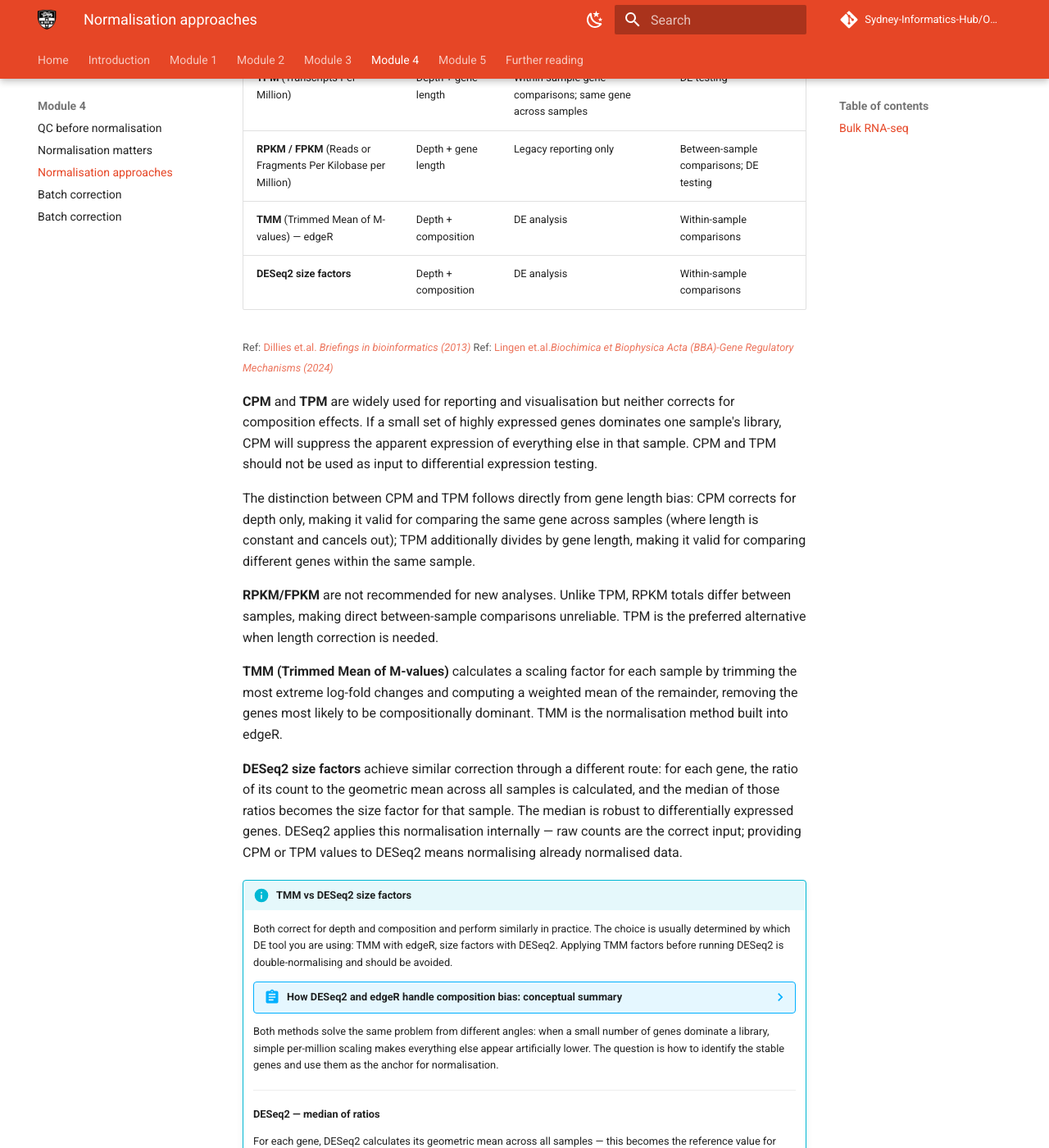
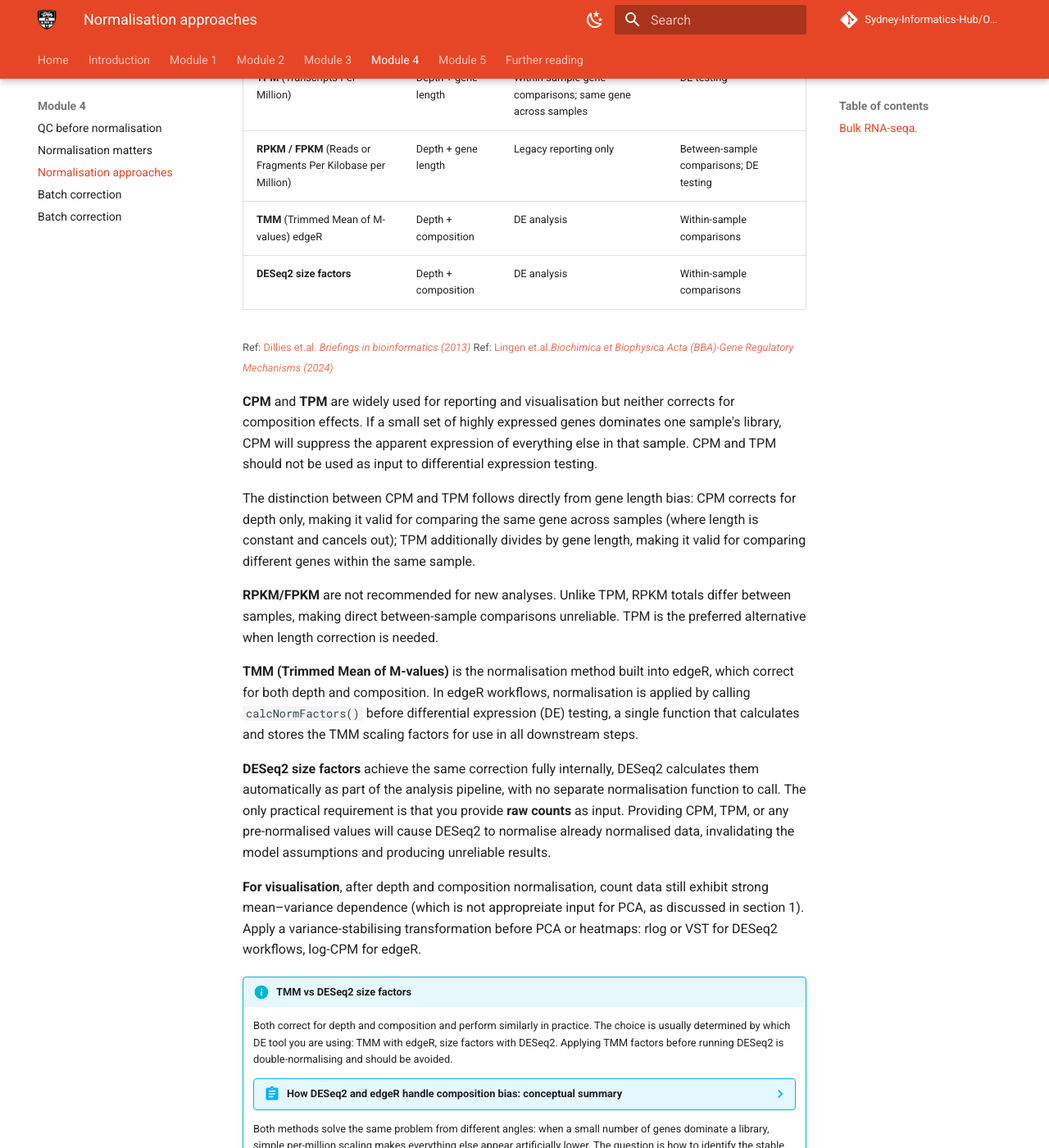
Before and after one commit to Sydney-Informatics-Hub/Omics-Study-Designs-and-Data-Interpretation, an MkDocs documentation site: the page built from docs/Day2/module4-3.md, in a window 1280 px wide and 1400 px high, scrolled down 590 px. Shown: the whole window at 82% size. Built offline with MkDocs 1.6.1 and Material for MkDocs 9.7.7, drawn with Linux system fonts in a browser that asks for light colours; comment, search, counter and statistics services are not loaded; some of the changed text lies outside the part shown.

Commit message:
clarity on TMM and DEseq norm practical use

```diff
--- a/docs/Day2/module4-3.md
+++ b/docs/Day2/module4-3.md
@@ -7,7 +7,7 @@ failing to correct existing ones.
 
 ---
 
-#### Bulk RNA-seq
+#### Bulk RNA-seqa.
 
 Bulk RNA-seq has the most mature normalisation landscape and the most
 common misunderstandings. The key distinction is between metrics
@@ -20,7 +20,7 @@ expression testing.
 | **CPM** (Counts Per Million) | Sequencing depth | Comparing same gene between replicates | Within-sample gene comparisons; DE testing |
 | **TPM** (Transcripts Per Million) | Depth + gene length | Within-sample gene comparisons; same gene across samples | DE testing |
 | **RPKM / FPKM** (Reads or Fragments Per Kilobase per Million) | Depth + gene length | Legacy reporting only | Between-sample comparisons; DE testing |
-| **TMM** (Trimmed Mean of M-values) — edgeR | Depth + composition | DE analysis | Within-sample comparisons |
+| **TMM** (Trimmed Mean of M-values) edgeR | Depth + composition | DE analysis | Within-sample comparisons |
 | **DESeq2 size factors** | Depth + composition | DE analysis | Within-sample comparisons |
 
 <small>Ref: [Dillies et.al. *Briefings in bioinformatics (2013)* ](https://academic.oup.com/bib/article/14/6/671/189645?login=false){target="_blank"}</small>
@@ -44,19 +44,26 @@ totals differ between samples, making direct between-sample comparisons
 unreliable. TPM is the preferred alternative when length correction is
 needed.
 
-**TMM (Trimmed Mean of M-values)** calculates a scaling factor for
-each sample by trimming the most extreme log-fold changes and computing
-a weighted mean of the remainder, removing the genes most likely to be
-compositionally dominant. TMM is the normalisation method built into
-edgeR.
+**TMM (Trimmed Mean of M-values)** is the normalisation method
+built into edgeR, which correct for both depth
+and composition. In edgeR workflows, normalisation is applied by
+calling `calcNormFactors()` before differential expression (DE) testing,
+a single function that calculates and stores the TMM scaling
+factors for use in all downstream steps.
 
-**DESeq2 size factors** achieve similar correction through a different
-route: for each gene, the ratio of its count to the geometric mean
-across all samples is calculated, and the median of those ratios becomes
-the size factor for that sample. The median is robust to differentially
-expressed genes. DESeq2 applies this normalisation internally — raw
-counts are the correct input; providing CPM or TPM values to DESeq2
-means normalising already normalised data.
+**DESeq2 size factors** achieve the same correction fully
+internally, DESeq2 calculates them automatically as part of the
+analysis pipeline, with no separate normalisation function to call.
+The only practical requirement is that you provide **raw counts**
+as input. Providing CPM, TPM, or any pre-normalised values will
+cause DESeq2 to normalise already normalised data, invalidating
+the model assumptions and producing unreliable results.
+
+**For visualisation**, after depth and composition normalisation,
+count data still exhibit strong mean–variance dependence (which is not appropreiate input for PCA, as discussed in section 1). Apply a
+variance-stabilising transformation before PCA or heatmaps: rlog
+or VST for DESeq2 workflows, log-CPM for edgeR.
+
 
 !!! info "TMM vs DESeq2 size factors"
     Both correct for depth and composition and perform similarly in
```
